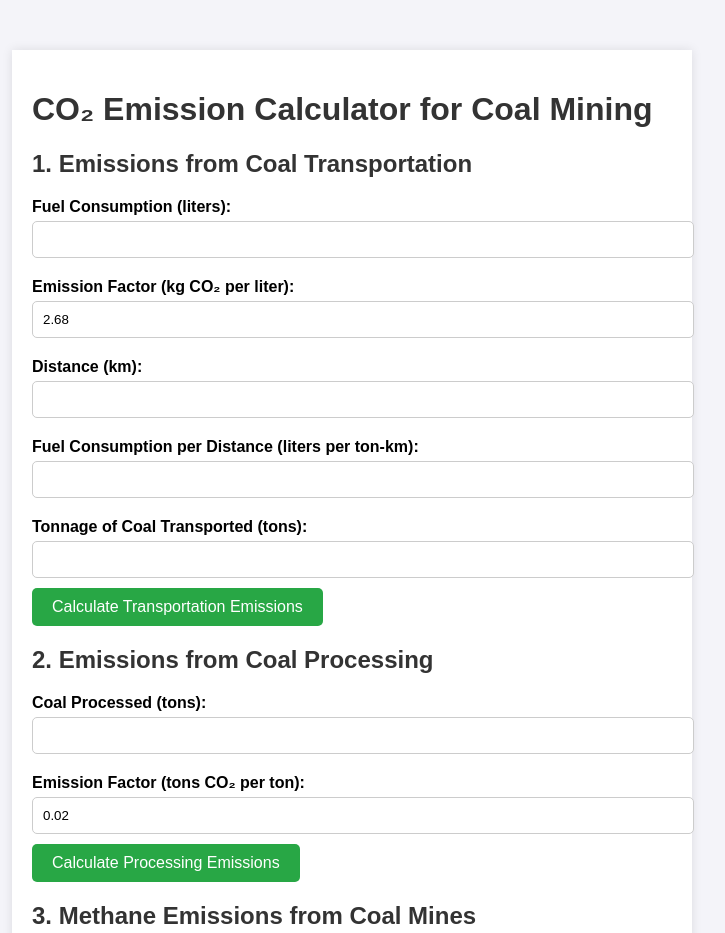
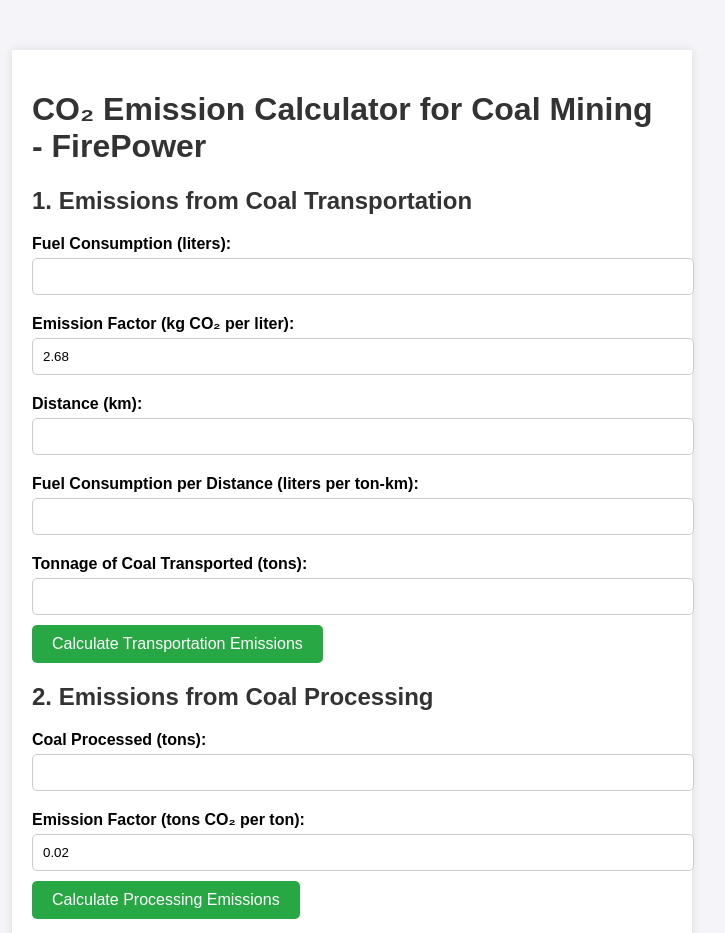
Before and after one commit to jaiakash2004/Carbon-footprint-calculator-for-coal-mines, a plain HTML site: page index.html in a window 1280 px wide. Shown: the top 933 px of the page, without its empty margins (288-1013 px from the left). Drawn offline with nearby package versions, Linux system fonts and the light colour scheme.

Commit message:
index.html

```diff
--- a/index.html
+++ b/index.html
@@ -9,7 +9,7 @@
 </head>
 <body>
     <div class="container">
-        <h1>CO₂ Emission Calculator for Coal Mining</h1>
+        <h1>CO₂ Emission Calculator for Coal Mining - FirePower</h1>
 
         <h2>1. Emissions from Coal Transportation</h2>
         <form id="transportationForm">
```
